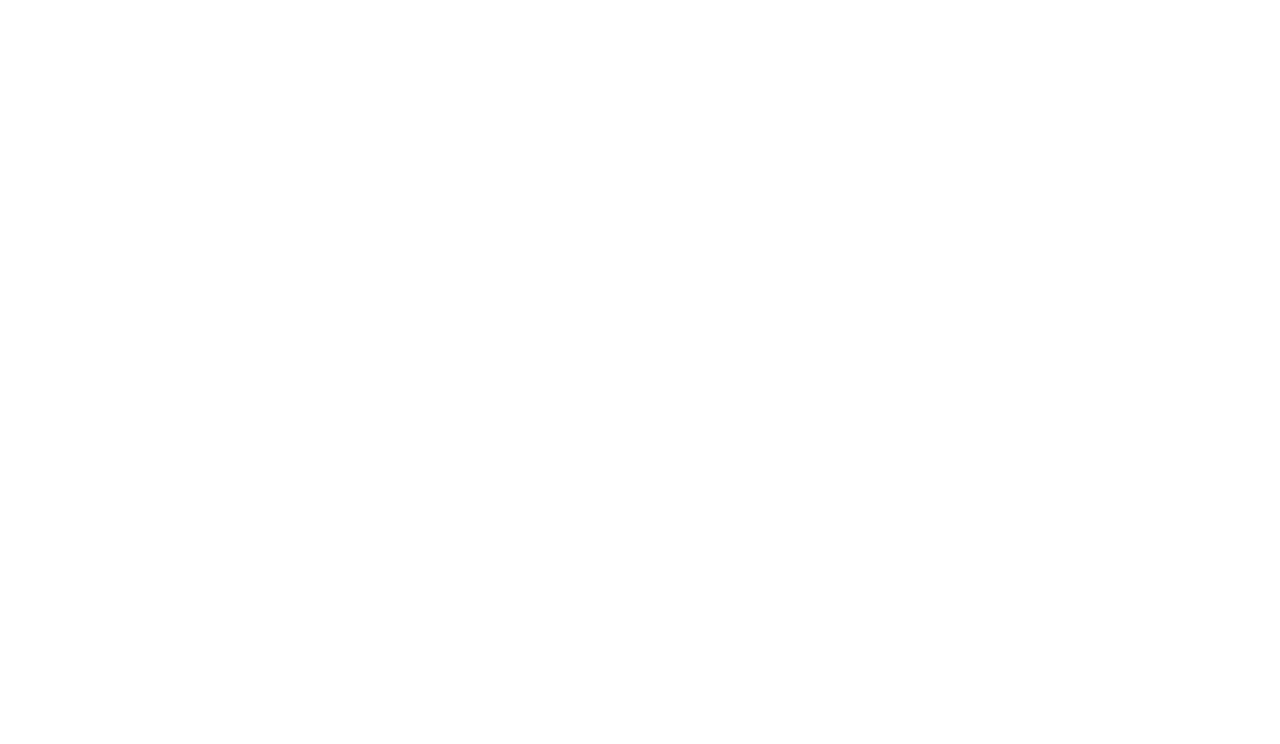
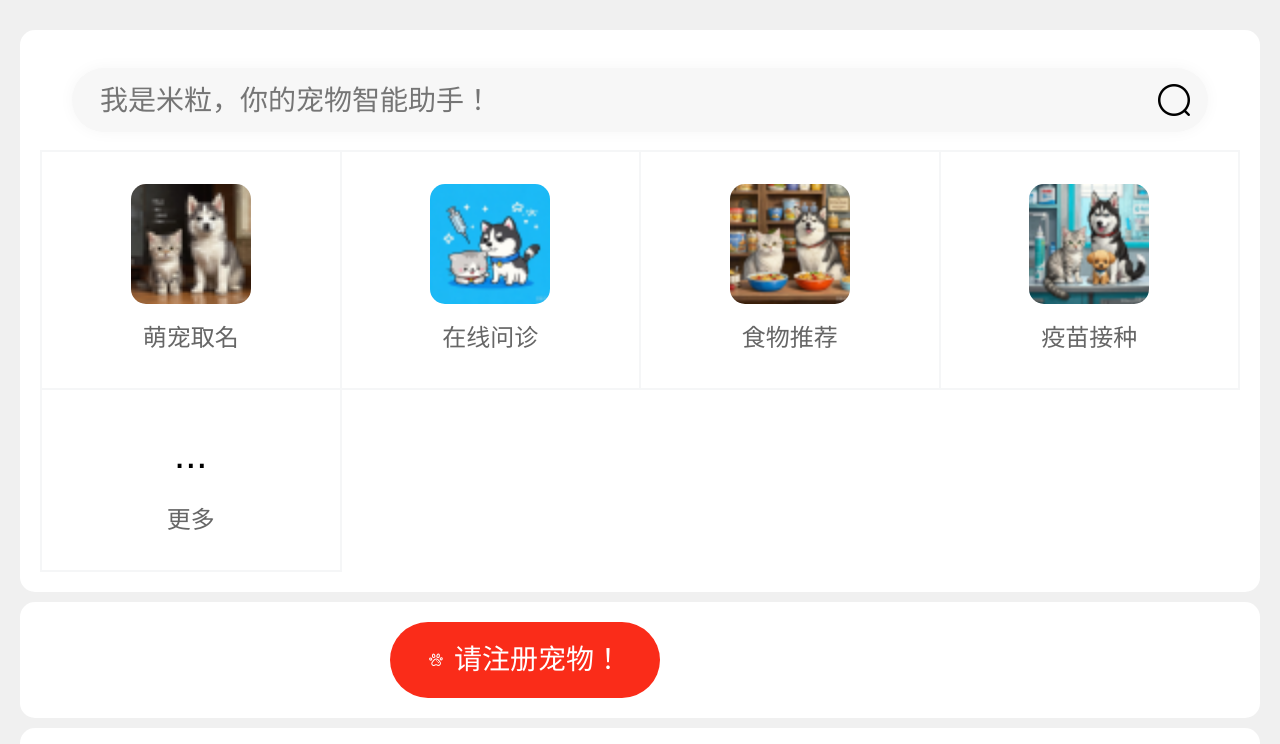
Before and after one commit to beastbay001/beastbay001.github.io, a plain HTML site: page index.html in a window 1280 px wide. Shown: the top 744 px of the page. Drawn offline with Linux system fonts and the light colour scheme; no server answers.

Commit message:
Add files via upload

```diff
--- a/index.html
+++ b/index.html
@@ -1 +1 @@
-<!doctype html><html><head><meta content="text/html; charset=utf-8" http-equiv="Content-Type"><meta content="width=device-width,initial-scale=1,user-scalable=no" name="viewport"><meta name="apple-mobile-web-app-capable" content="yes"><meta name="apple-touch-fullscreen" content="yes"><meta name="format-detection" content="telephone=no,address=no"><meta name="apple-mobile-web-app-status-bar-style" content="white"><meta http-equiv="X-UA-Compatible" content="IE=edge,chrome=1"><title>myApp</title><script>!function(n){function f(){var e=n.document.documentElement,w=e.getBoundingClientRect().width,x=40*w/750;e.style.fontSize=x>=40?"40px":x<=20?"20px":x+"px"}n.addEventListener("resize",(function(){f()})),f()}(window);</script><script defer="defer" src="/js/796.js"></script><script defer="defer" src="/js/app.js"></script><link href="/css/app.css" rel="stylesheet"></head><body><div id="app"></div></body></html>
+<!doctype html><html><head><meta content="text/html; charset=utf-8" http-equiv="Content-Type"><meta content="width=device-width,initial-scale=1,user-scalable=no" name="viewport"><meta name="apple-mobile-web-app-capable" content="yes"><meta name="apple-touch-fullscreen" content="yes"><meta name="format-detection" content="telephone=no,address=no"><meta name="apple-mobile-web-app-status-bar-style" content="white"><meta http-equiv="X-UA-Compatible" content="IE=edge,chrome=1"><title>myApp</title><script>!function(n){function f(){var e=n.document.documentElement,w=e.getBoundingClientRect().width,x=40*w/750;e.style.fontSize=x>=40?"40px":x<=20?"20px":x+"px"}n.addEventListener("resize",(function(){f()})),f()}(window);</script><script defer="defer" src="/js/415.js"></script><script defer="defer" src="/js/app.js"></script><link href="/css/app.css" rel="stylesheet"></head><body><div id="app"></div></body></html>
```
